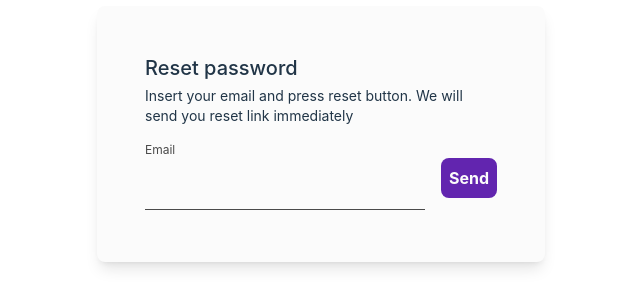
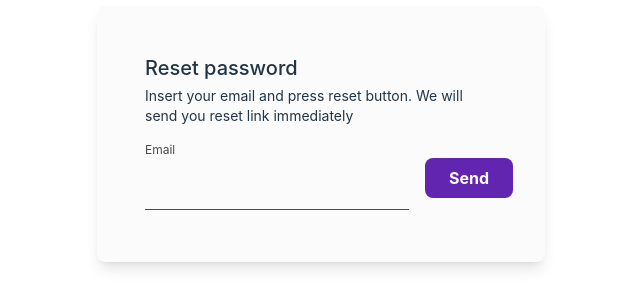
Before and after one commit to TheCodemate/business-managment-system-fe, a React (Vite) app: page /reset-password-request in a window 1280 px wide. Shown: the part 266-574 px from the top of the page, without its empty margins (319-959 px from the left). Built offline with nearby package versions, Linux system fonts and the light colour scheme.

Commit message:
style: modify button paddings

```diff
--- a/src/components/Buttons/Button.tsx
+++ b/src/components/Buttons/Button.tsx
@@ -8,7 +8,7 @@ type Props = {
 export const Button = ({ content, ...props }: Props) => {
   return (
     <button
-      className="text-white font-bold bg-primary text-textAlternate hover:cursor-pointer w-full p-2 rounded-lg"
+      className="text-white font-bold bg-primary text-textAlternate hover:cursor-pointer w-full px-6 py-2 rounded-lg"
       {...props}
     >
       {props.disabled ? <Loading color={"#FBFBFB"} /> : <p>{content}</p>}
```
